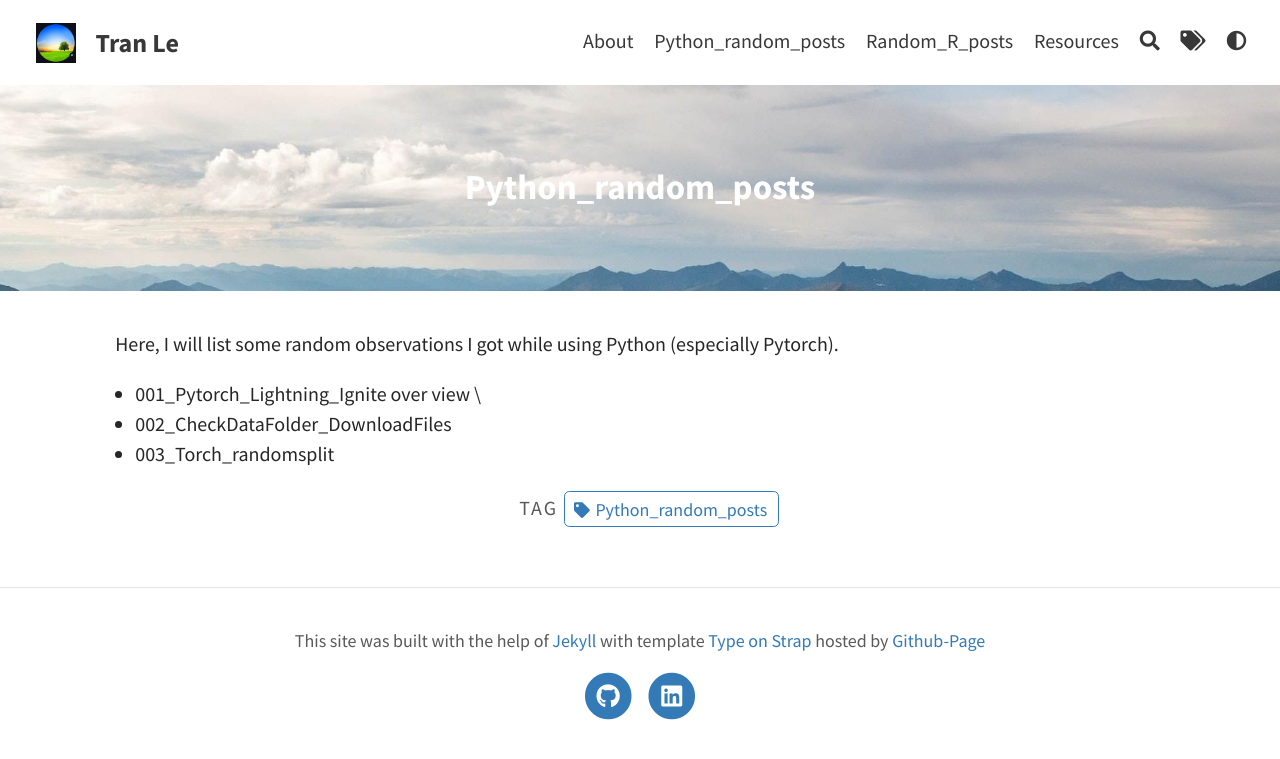
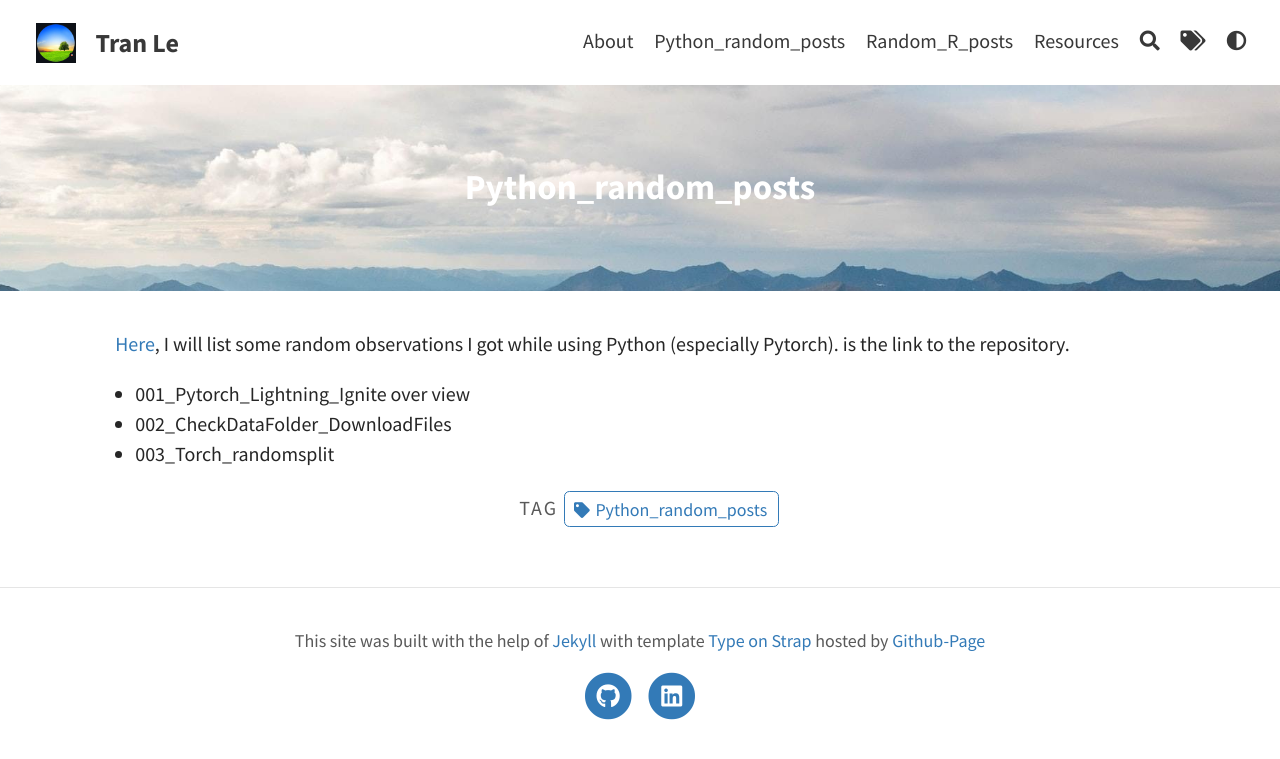
Before and after one commit to tranktle/porfolio, a Jekyll site: the page built from pages/python_random_posts.md, in a window 1280 px wide. Shown: the top 759 px of the page. Built offline with Jekyll 4.4.1, drawn with Linux system fonts in a browser that asks for light colours.

Commit message:
change the link to the python random post

```diff
--- a/pages/python_random_posts.md
+++ b/pages/python_random_posts.md
@@ -5,8 +5,8 @@
 feature-img: "assets/img/pexels/travel.jpeg"
 tags: [Python_random_posts]
 ---
-Here, I will list some random observations I got while using Python (especially Pytorch).
+[Here](https://github.com/tranktle/random_python_tricks), I will list some random observations I got while using Python (especially Pytorch).  is the link to the repository.
 
-- 001_Pytorch_Lightning_Ignite over view \
+- 001_Pytorch_Lightning_Ignite over view
 - 002_CheckDataFolder_DownloadFiles
 - 003_Torch_randomsplit
```
